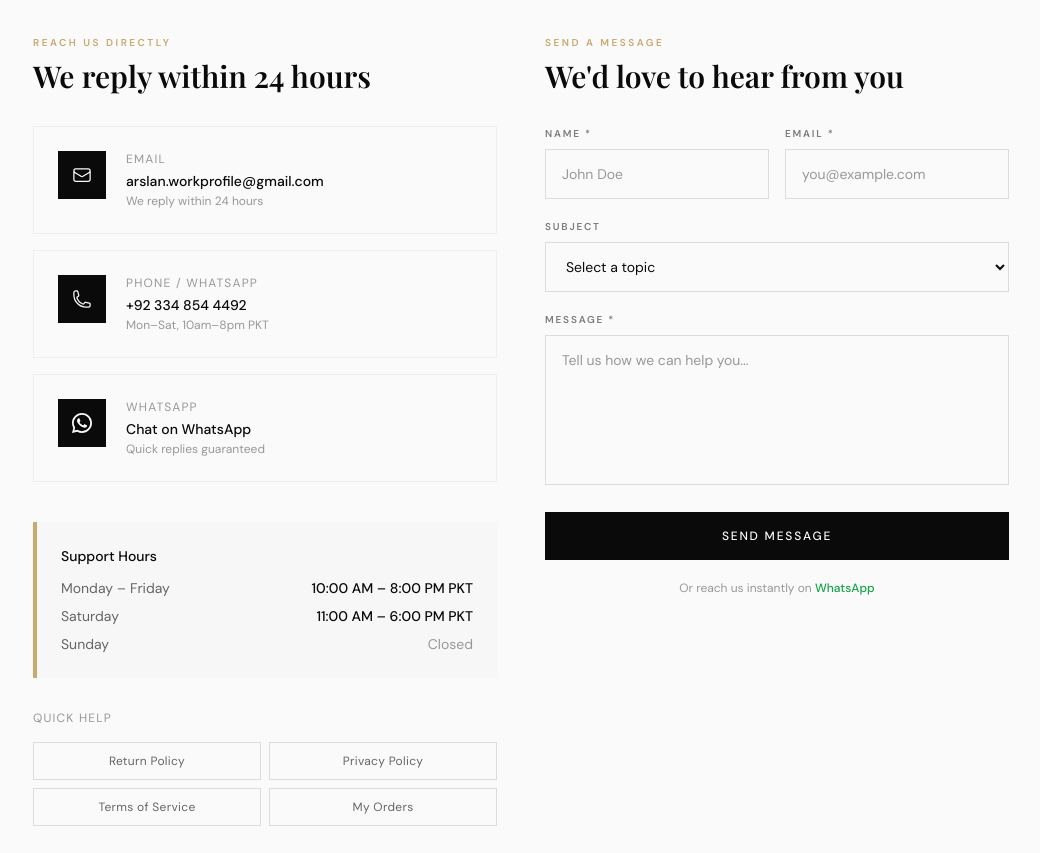
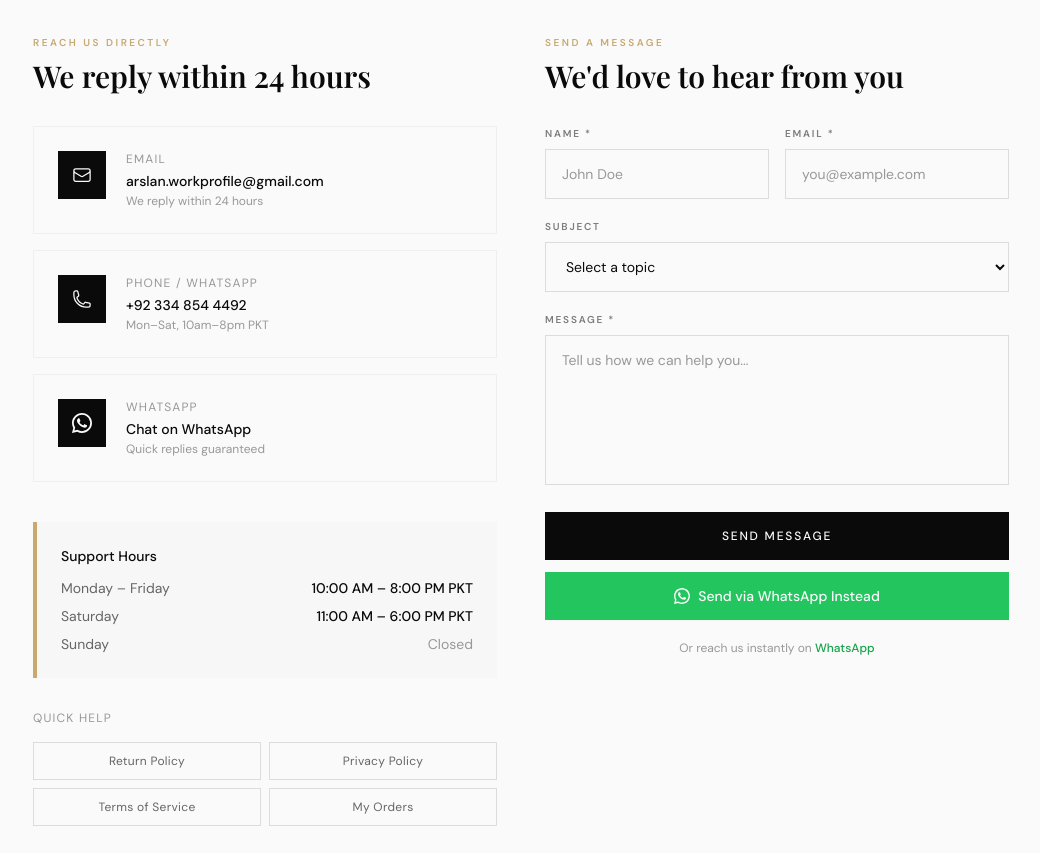
Before and after one commit to arslanworkprofile/gentx-mern, a React (Create React App) app in the folder client/: page /contact in a window 1280 px wide. Shown: the part 400-1253 px from the top of the page, without its empty margins (119-1159 px from the left). Built offline with nearby package versions, Linux system fonts and the light colour scheme; no server answers; a web font is replaced by a local one.

Commit message:
feat: real contact form with emailjs and whatsapp

```diff
--- a/client/package.json
+++ b/client/package.json
@@ -3,6 +3,7 @@
   "version": "1.0.0",
   "private": true,
   "dependencies": {
+    "@emailjs/browser": "^4.3.3",
     "@reduxjs/toolkit": "^2.0.1",
     "axios": "^1.6.2",
     "react": "^18.2.0",
--- a/client/src/pages/ContactPage.js
+++ b/client/src/pages/ContactPage.js
@@ -1,14 +1,21 @@
-import React, { useState } from 'react';
+import React, { useState, useRef } from 'react';
 import { Link } from 'react-router-dom';
+import emailjs from '@emailjs/browser';
 import toast from 'react-hot-toast';
 
-const PHONE   = '+923348544492';
+// ─────────────────────────────────────────────────────────────
+// EMAILJS SETUP — replace these 3 values with yours from emailjs.com
+// Sign up free at https://emailjs.com → Email Services → Add Service
+// Then create a template and copy your IDs here
+const EMAILJS_SERVICE_ID  = 'service_9kaowvm';   // e.g. 'service_abc123'
+const EMAILJS_TEMPLATE_ID = 'template_uk15xdg';  // e.g. 'template_xyz789'
+const EMAILJS_PUBLIC_KEY  = 'Dsb803w43USzAaTNr';   // e.g. 'abcDEFghiJKL'
+// ─────────────────────────────────────────────────────────────
+
+const PHONE        = '+923348544492';
 const PHONE_DISPLAY = '+92 334 854 4492';
-const EMAIL   = 'arslan.workprofile@gmail.com';
+const EMAIL        = 'arslan.workprofile@gmail.com';
 const WHATSAPP_URL = `https://wa.me/${PHONE}`;
-const EMAILJS_SERVICE_ID  = 'service_9kaowvm';
-const EMAILJS_TEMPLATE_ID = 'template_uk15xdg';
-const EMAILJS_PUBLIC_KEY  = 'Dsb803w43USzAaTNr';
 
 const InfoCard = ({ icon, title, value, href, sub }) => (
   <a href={href} target={href?.startsWith('http') ? '_blank' : undefined} rel="noreferrer"
@@ -25,15 +32,40 @@
 );
 
 export default function ContactPage() {
-  const [form, setForm] = useState({ name: '', email: '', subject: '', message: '' });
-  const [sent, setSent] = useState(false);
+  const formRef = useRef(null);
+  const [form, setForm]       = useState({ name: '', email: '', subject: '', message: '' });
+  const [sent, setSent]       = useState(false);
+  const [sending, setSending] = useState(false);
 
-  const handle = (e) => {
+  const handle = async (e) => {
     e.preventDefault();
-    if (!form.name || !form.email || !form.message) { toast.error('Please fill in all required fields'); return; }
-    // In production this would POST to a backend email endpoint
-    setSent(true);
-    toast.success('Message sent! We\'ll reply within 24 hours.');
+    if (!form.name || !form.email || !form.message) {
+      toast.error('Please fill in all required fields'); return;
+    }
+
+    setSending(true);
+    try {
+      // Send email via EmailJS
+      await emailjs.sendForm(
+        EMAILJS_SERVICE_ID,
+        EMAILJS_TEMPLATE_ID,
+        formRef.current,
+        EMAILJS_PUBLIC_KEY
+      );
+      setSent(true);
+      toast.success("Message sent! We'll reply within 24 hours.");
+    } catch (err) {
+      console.error('EmailJS error:', err);
+      toast.error('Failed to send message. Please try WhatsApp or email us directly.');
+    } finally {
+      setSending(false);
+    }
+  };
+
+  // Also open WhatsApp with message pre-filled
+  const openWhatsApp = () => {
+    const text = `Hi, I'm ${form.name || 'a customer'}. ${form.message || ''}`.trim();
+    window.open(`${WHATSAPP_URL}?text=${encodeURIComponent(text)}`, '_blank');
   };
 
   return (
@@ -58,33 +90,18 @@
             <div className="space-y-4 mb-10">
               <InfoCard
                 icon={<svg className="w-5 h-5" fill="none" viewBox="0 0 24 24" stroke="currentColor" strokeWidth={1.5}><path strokeLinecap="round" strokeLinejoin="round" d="M21.75 6.75v10.5a2.25 2.25 0 01-2.25 2.25h-15a2.25 2.25 0 01-2.25-2.25V6.75m19.5 0A2.25 2.25 0 0019.5 4.5h-15a2.25 2.25 0 00-2.25 2.25m19.5 0v.243a2.25 2.25 0 01-1.07 1.916l-7.5 4.615a2.25 2.25 0 01-2.36 0L3.32 8.91a2.25 2.25 0 01-1.07-1.916V6.75" /></svg>}
-                title="Email"
-                value={EMAIL}
-                href={`mailto:${EMAIL}`}
-                sub="We reply within 24 hours"
+                title="Email" value={EMAIL} href={`mailto:${EMAIL}`} sub="We reply within 24 hours"
               />
               <InfoCard
                 icon={<svg className="w-5 h-5" fill="none" viewBox="0 0 24 24" stroke="currentColor" strokeWidth={1.5}><path strokeLinecap="round" strokeLinejoin="round" d="M2.25 6.75c0 8.284 6.716 15 15 15h2.25a2.25 2.25 0 002.25-2.25v-1.372c0-.516-.351-.966-.852-1.091l-4.423-1.106c-.44-.11-.902.055-1.173.417l-.97 1.293c-.282.376-.769.542-1.21.38a12.035 12.035 0 01-7.143-7.143c-.162-.441.004-.928.38-1.21l1.293-.97c.363-.271.527-.734.417-1.173L6.963 3.102a1.125 1.125 0 00-1.091-.852H4.5A2.25 2.25 0 002.25 4.5v2.25z" /></svg>}
-                title="Phone / WhatsApp"
-                value={PHONE_DISPLAY}
-                href={`tel:${PHONE}`}
-                sub="Mon–Sat, 10am–8pm PKT"
+                title="Phone / WhatsApp" value={PHONE_DISPLAY} href={`tel:${PHONE}`} sub="Mon–Sat, 10am–8pm PKT"
               />
               <InfoCard
-                icon={
-                  <svg className="w-5 h-5" viewBox="0 0 24 24" fill="currentColor">
-                    <path d="M17.472 14.382c-.297-.149-1.758-.867-2.03-.967-.273-.099-.471-.148-.67.15-.197.297-.767.966-.94 1.164-.173.199-.347.223-.644.075-.297-.15-1.255-.463-2.39-1.475-.883-.788-1.48-1.761-1.653-2.059-.173-.297-.018-.458.13-.606.134-.133.298-.347.446-.52.149-.174.198-.298.298-.497.099-.198.05-.371-.025-.52-.075-.149-.669-1.612-.916-2.207-.242-.579-.487-.5-.669-.51-.173-.008-.371-.01-.57-.01-.198 0-.52.074-.792.372-.272.297-1.04 1.016-1.04 2.479 0 1.462 1.065 2.875 1.213 3.074.149.198 2.096 3.2 5.077 4.487.709.306 1.262.489 1.694.625.712.227 1.36.195 1.871.118.571-.085 1.758-.719 2.006-1.413.248-.694.248-1.289.173-1.413-.074-.124-.272-.198-.57-.347z"/>
-                    <path d="M12 0C5.373 0 0 5.373 0 12c0 2.136.561 4.14 1.543 5.875L0 24l6.324-1.509A11.955 11.955 0 0012 24c6.627 0 12-5.373 12-12S18.627 0 12 0zm0 21.818a9.818 9.818 0 01-5.005-1.371l-.36-.213-3.731.889.934-3.619-.234-.373A9.818 9.818 0 1112 21.818z"/>
-                  </svg>
-                }
-                title="WhatsApp"
-                value="Chat on WhatsApp"
-                href={WHATSAPP_URL}
-                sub="Quick replies guaranteed"
+                icon={<svg className="w-5 h-5" viewBox="0 0 24 24" fill="currentColor"><path d="M17.472 14.382c-.297-.149-1.758-.867-2.03-.967-.273-.099-.471-.148-.67.15-.197.297-.767.966-.94 1.164-.173.199-.347.223-.644.075-.297-.15-1.255-.463-2.39-1.475-.883-.788-1.48-1.761-1.653-2.059-.173-.297-.018-.458.13-.606.134-.133.298-.347.446-.52.149-.174.198-.298.298-.497.099-.198.05-.371-.025-.52-.075-.149-.669-1.612-.916-2.207-.242-.579-.487-.5-.669-.51-.173-.008-.371-.01-.57-.01-.198 0-.52.074-.792.372-.272.297-1.04 1.016-1.04 2.479 0 1.462 1.065 2.875 1.213 3.074.149.198 2.096 3.2 5.077 4.487.709.306 1.262.489 1.694.625.712.227 1.36.195 1.871.118.571-.085 1.758-.719 2.006-1.413.248-.694.248-1.289.173-1.413-.074-.124-.272-.198-.57-.347z"/><path d="M12 0C5.373 0 0 5.373 0 12c0 2.136.561 4.14 1.543 5.875L0 24l6.324-1.509A11.955 11.955 0 0012 24c6.627 0 12-5.373 12-12S18.627 0 12 0zm0 21.818a9.818 9.818 0 01-5.005-1.371l-.36-.213-3.731.889.934-3.619-.234-.373A9.818 9.818 0 1112 21.818z"/></svg>}
+                title="WhatsApp" value="Chat on WhatsApp" href={WHATSAPP_URL} sub="Quick replies guaranteed"
               />
             </div>
 
-            {/* Response time */}
             <div className="bg-gray-50 p-6 border-l-4 border-accent">
               <h3 className="font-medium text-sm mb-3">Support Hours</h3>
               <div className="space-y-2 text-sm text-gray-600">
@@ -94,16 +111,10 @@
               </div>
             </div>
 
-            {/* Quick links */}
             <div className="mt-8">
               <p className="text-xs tracking-widest uppercase text-gray-400 mb-4">Quick Help</p>
               <div className="grid grid-cols-2 gap-2">
-                {[
-                  ['Return Policy', '/returns'],
-                  ['Privacy Policy', '/privacy'],
-                  ['Terms of Service', '/terms'],
-                  ['My Orders', '/orders'],
-                ].map(([label, to]) => (
+                {[['Return Policy','/returns'],['Privacy Policy','/privacy'],['Terms of Service','/terms'],['My Orders','/orders']].map(([label, to]) => (
                   <Link key={label} to={to}
                     className="text-xs border border-gray-200 px-3 py-2.5 hover:border-black hover:text-black transition-colors text-gray-600 text-center tracking-wide">
                     {label}
@@ -133,38 +144,77 @@
                   <p className="section-subtitle mb-2">Send a Message</p>
                   <h2 className="font-display text-3xl font-semibold">We'd love to hear from you</h2>
                 </div>
-                <form onSubmit={handle} className="space-y-5">
+
+                {/*
+                  EmailJS reads input names directly from the form.
+                  Make sure your EmailJS template uses: {{from_name}}, {{from_email}}, {{subject}}, {{message}}
+                */}
+                <form ref={formRef} onSubmit={handle} className="space-y-5">
                   <div className="grid grid-cols-2 gap-4">
                     <div>
                       <label className="label-field">Name *</label>
-                      <input className="input-field" value={form.name} onChange={e => setForm(f => ({...f, name: e.target.value}))} placeholder="John Doe" />
+                      <input
+                        name="from_name"
+                        className="input-field"
+                        value={form.name}
+                        onChange={e => setForm(f => ({...f, name: e.target.value}))}
+                        placeholder="John Doe"
+                      />
                     </div>
                     <div>
                       <label className="label-field">Email *</label>
-                      <input type="email" className="input-field" value={form.email} onChange={e => setForm(f => ({...f, email: e.target.value}))} placeholder="you@example.com" />
+                      <input
+                        type="email"
+                        name="from_email"
+                        className="input-field"
+                        value={form.email}
+                        onChange={e => setForm(f => ({...f, email: e.target.value}))}
+                        placeholder="you@example.com"
+                      />
                     </div>
                   </div>
                   <div>
                     <label className="label-field">Subject</label>
-                    <select className="input-field" value={form.subject} onChange={e => setForm(f => ({...f, subject: e.target.value}))}>
+                    <select
+                      name="subject"
+                      className="input-field"
+                      value={form.subject}
+                      onChange={e => setForm(f => ({...f, subject: e.target.value}))}
+                    >
                       <option value="">Select a topic</option>
-                      <option value="order">Order Issue</option>
-                      <option value="return">Return / Exchange</option>
-                      <option value="product">Product Enquiry</option>
-                      <option value="shipping">Shipping Question</option>
-                      <option value="payment">Payment Issue</option>
-                      <option value="other">Other</option>
+                      <option value="Order Issue">Order Issue</option>
+                      <option value="Return / Exchange">Return / Exchange</option>
+                      <option value="Product Enquiry">Product Enquiry</option>
+                      <option value="Shipping Question">Shipping Question</option>
+                      <option value="Payment Issue">Payment Issue</option>
+                      <option value="Other">Other</option>
                     </select>
                   </div>
                   <div>
                     <label className="label-field">Message *</label>
-                    <textarea className="input-field resize-none" rows={6} value={form.message}
+                    <textarea
+                      name="message"
+                      className="input-field resize-none"
+                      rows={6}
+                      value={form.message}
                       onChange={e => setForm(f => ({...f, message: e.target.value}))}
-                      placeholder="Tell us how we can help you..." />
+                      placeholder="Tell us how we can help you..."
+                    />
                   </div>
-                  <button type="submit" className="btn-primary w-full py-4">
-                    Send Message
-                  </button>
+
+                  <div className="space-y-3">
+                    <button type="submit" disabled={sending} className="btn-primary w-full py-4 disabled:opacity-60">
+                      {sending ? 'Sending...' : 'Send Message'}
+                    </button>
+                    <button type="button" onClick={openWhatsApp}
+                      className="w-full py-3.5 flex items-center justify-center gap-2 bg-green-500 hover:bg-green-600 text-white text-sm font-medium transition-colors">
+                      <svg className="w-4 h-4" viewBox="0 0 24 24" fill="currentColor">
+                        <path d="M17.472 14.382c-.297-.149-1.758-.867-2.03-.967-.273-.099-.471-.148-.67.15-.197.297-.767.966-.94 1.164-.173.199-.347.223-.644.075-.297-.15-1.255-.463-2.39-1.475-.883-.788-1.48-1.761-1.653-2.059-.173-.297-.018-.458.13-.606.134-.133.298-.347.446-.52.149-.174.198-.298.298-.497.099-.198.05-.371-.025-.52-.075-.149-.669-1.612-.916-2.207-.242-.579-.487-.5-.669-.51-.173-.008-.371-.01-.57-.01-.198 0-.52.074-.792.372-.272.297-1.04 1.016-1.04 2.479 0 1.462 1.065 2.875 1.213 3.074.149.198 2.096 3.2 5.077 4.487.709.306 1.262.489 1.694.625.712.227 1.36.195 1.871.118.571-.085 1.758-.719 2.006-1.413.248-.694.248-1.289.173-1.413-.074-.124-.272-.198-.57-.347zM12 0C5.373 0 0 5.373 0 12c0 2.136.561 4.14 1.543 5.875L0 24l6.324-1.509A11.955 11.955 0 0012 24c6.627 0 12-5.373 12-12S18.627 0 12 0zm0 21.818a9.818 9.818 0 01-5.005-1.371l-.36-.213-3.731.889.934-3.619-.234-.373A9.818 9.818 0 1112 21.818z"/>
+                      </svg>
+                      Send via WhatsApp Instead
+                    </button>
+                  </div>
+
                   <p className="text-xs text-gray-400 text-center">
                     Or reach us instantly on{' '}
                     <a href={WHATSAPP_URL} target="_blank" rel="noreferrer" className="text-green-600 hover:underline font-medium">WhatsApp</a>
@@ -176,7 +226,7 @@
         </div>
       </div>
 
-      {/* Bottom CTA strip */}
+      {/* Bottom CTA */}
       <div className="bg-black py-14 px-6 text-center mt-10">
         <p className="text-gray-400 text-xs tracking-widest uppercase mb-3">Prefer to chat directly?</p>
         <a href={WHATSAPP_URL} target="_blank" rel="noreferrer"
```
Also changed, not shown: 1 other file (tests, documents, lock files or other folders).
